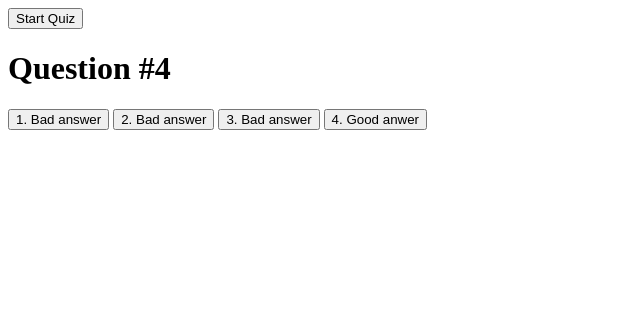
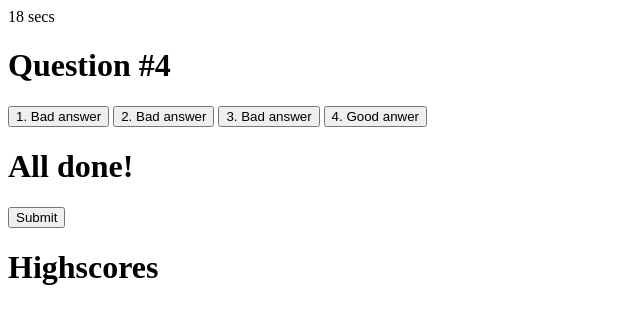
Before and after one commit to JuanjoRamirez262/code-quiz, a plain HTML site: page index.html in a window 1280 px wide. Both pictures are taken after a click on the button "Start Quiz". Shown: the whole page, without its empty margins (0-640 px from the left). Drawn offline with Linux system fonts and the light colour scheme.

Commit message:
save score and highscore added without funtionalit

```diff
--- a/assets/js/script.js
+++ b/assets/js/script.js
@@ -4,8 +4,8 @@ var answer2Display = document.querySelector("#answer2");
 var answer3Display = document.querySelector("#answer3");
 var answer4Display = document.querySelector("#answer4");
 var quizBox = document.querySelector(".quiz");
-var quizTimer = document.querySelector("#timerCountdown");
-var startBtn = document.querySelector("#start-btn")
+var quizTimer = document.querySelector(".timer");
+var startBtn = document.querySelector(".start")
 var score = 0;
 var timerCountdown = 60;
 var actualQuizQuestion = 0;
@@ -117,9 +117,10 @@ function changeStartBtnState() {
         startBtn.setAttribute("data-state", "hidden");
         startBtn.style.display = "none";
     }
-}
+};
 
 function startQuiz(){
+    score = 0;
     actualQuizQuestion = randomQuestion();
     displayRandomQuestion(actualQuizQuestion);
     changeState();
@@ -143,7 +144,10 @@ function setTimer(){
             clearInterval(timerInterval)
 
             changeState();
+            changeStartBtnState();
             //TODO: stop quiz
         }
     }, 1000);
 }
+
+function showScoreboard(){}
--- a/index.html
+++ b/index.html
@@ -12,7 +12,7 @@
 
     <main>
         <div class="start" data-state="shown">
-            <button  id="start-btn">Start Quiz</button>
+            <button id="start-btn">Start Quiz</button>
         </div>
 
         <div class="timer" data-state="hidden">
@@ -26,6 +26,19 @@
             <button class="answerBox" id="answer3" answer-number="3"></button>
             <button class="answerBox" id="answer4" answer-number="4"></button>
         </div>
+
+        <div class="save-score">
+            <h1>All done!</h1>
+            <p id="yourScore"></p>
+            <input type="submit">
+        </div>
+
+        <div class="score-board">
+            <h1>Highscores</h1>
+            <h2 class="highscore" id="top1"></h2>
+            <h2 class="highscore" id="top2"></h2>
+            <h2 class="highscore" id="top3"></h2>
+        </div>
     </main>
     <script src="./assets/js/script.js"></script>
 </body>
```
